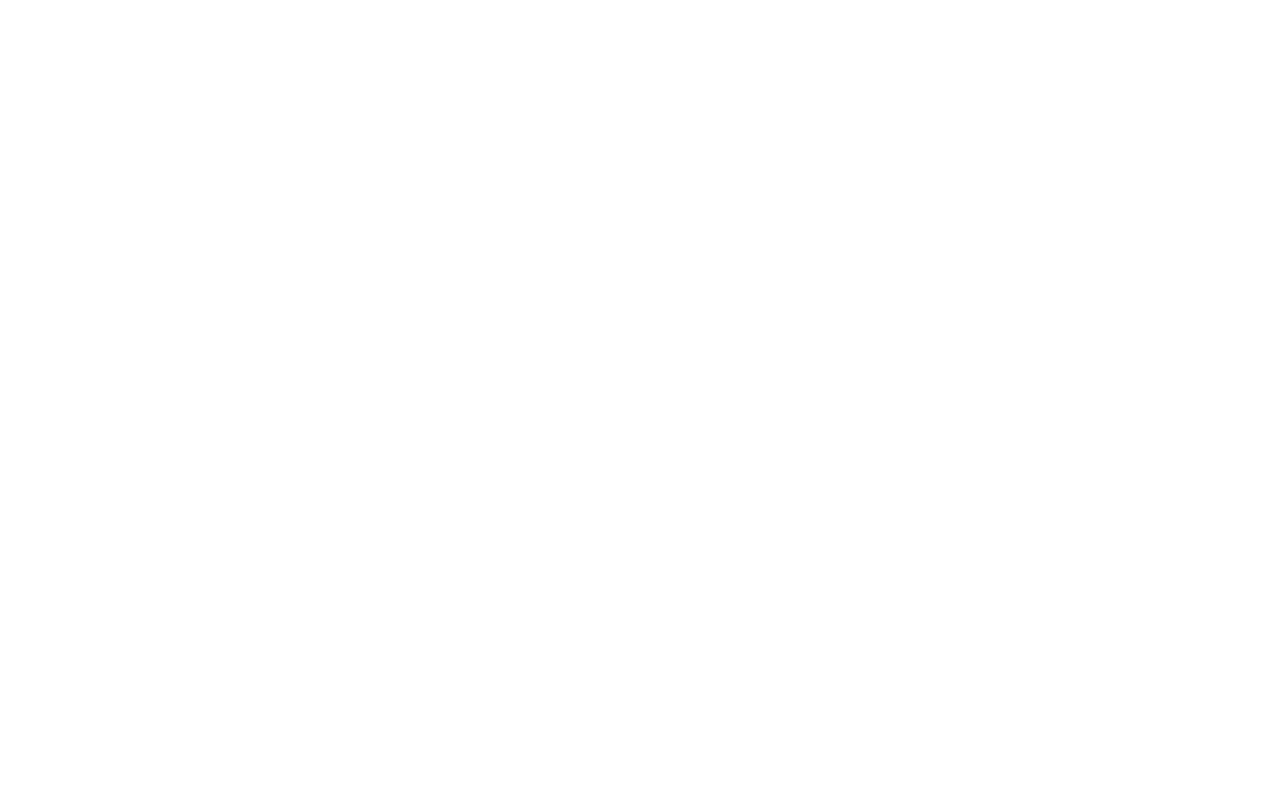
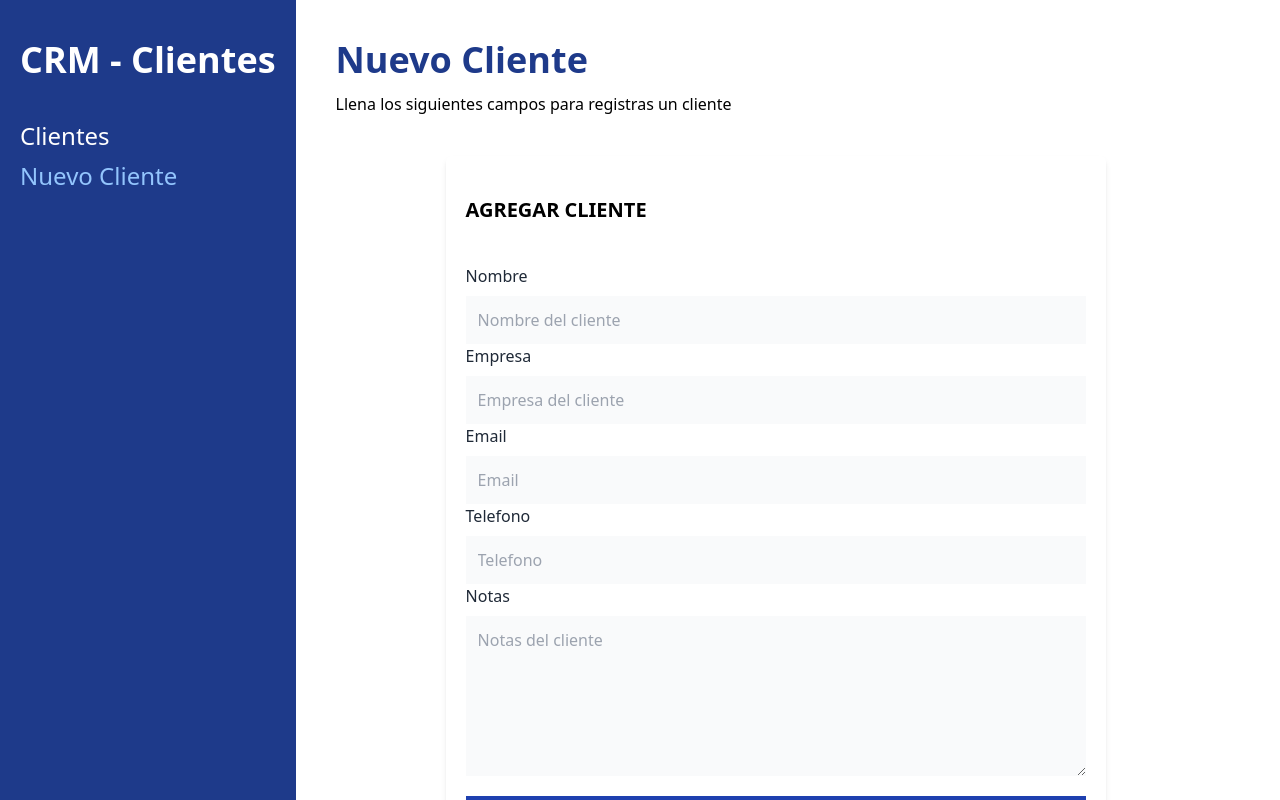
Before and after one commit to joseluis1061/crm-react, a React (Vite) app: page /nuevo in a window 1280 px wide. Before the commit this address had no page. Built offline with nearby package versions, Linux system fonts and the light colour scheme.

Commit message:
Se cambiaron las rutas en App.js para que el inicio de la pagina sea la pagina de clientes.jsx

```diff
--- a/db.json
+++ b/db.json
@@ -21,8 +21,16 @@
       "empresa": "Contamundo",
       "email": "correo@correo.com",
       "telefono": "78946523",
-      "notas": "Requiere una impresora",
+      "notas": "Servicios de pago de impuestos ",
       "id": 3
+    },
+    {
+      "nombre": "Diana",
+      "empresa": "Solo uñas",
+      "email": "correo@correo.com",
+      "telefono": "79865321",
+      "notas": "Manicure y pedicure ",
+      "id": 5
     }
   ]
 }
--- a/src/App.jsx
+++ b/src/App.jsx
@@ -13,7 +13,7 @@
   return (
     <BrowserRouter>
       <Routes>
-        <Route path="/clientes" element={ <Layout />} >
+        <Route path="/" element={ <Layout />} >
           <Route index element={ <Inicio/> } />
           <Route path="nuevo" element={ <NuevoCliente/> } />
           <Route path="editar/:id" element={ <EditarCliente/> } />
--- a/src/components/Cliente.jsx
+++ b/src/components/Cliente.jsx
@@ -17,7 +17,7 @@
             className='bg-yellow-500 hover:bg-yellow-600 block w-full text-white p-2 uppercase
             font-bold text-xs'
             type='button'
-            onClick= {() => navigate(`/clientes/${id}`)}
+            onClick= {() => navigate(`/${id}`)}
           >
             Ver
         </button>
@@ -25,7 +25,7 @@
           className='bg-blue-600 hover:bg-blue-700 block w-full text-white p-2 uppercase
           font-bold text-xs'
           type='button'
-          onClick= {() => navigate(`/clientes/editar/${id}`)}
+          onClick= {() => navigate(`/editar/${id}`)}
         >
           Editar
         </button>
--- a/src/components/Formulario.jsx
+++ b/src/components/Formulario.jsx
@@ -50,7 +50,7 @@
         });
       }
       await response.json();
-      navigate('/clientes');
+      navigate('/');
 
     }catch(error){
       console.log(error)
--- a/src/layout/Layout.jsx
+++ b/src/layout/Layout.jsx
@@ -15,14 +15,14 @@
         </h2>
         <nav className='mt-10'>
           <Link
-            to="/clientes"
-            className={`${urlActual === '/clientes' ? 'text-blue-300': 'text-white'}  text-2xl block mt-2 hover:text-blue-300`}
+            to="/"
+            className={`${urlActual === '/' ? 'text-blue-300': 'text-white'}  text-2xl block mt-2 hover:text-blue-300`}
           >
             Clientes
           </Link>
           <Link
-            className={`${urlActual === '/clientes/nuevo' ? 'text-blue-300': 'text-white'}  text-2xl block mt-2 hover:text-blue-300`}
-            to="/clientes/nuevo"
+            className={`${urlActual === '/nuevo' ? 'text-blue-300': 'text-white'}  text-2xl block mt-2 hover:text-blue-300`}
+            to="/nuevo"
           >
             Nuevo Cliente
           </Link>
```
